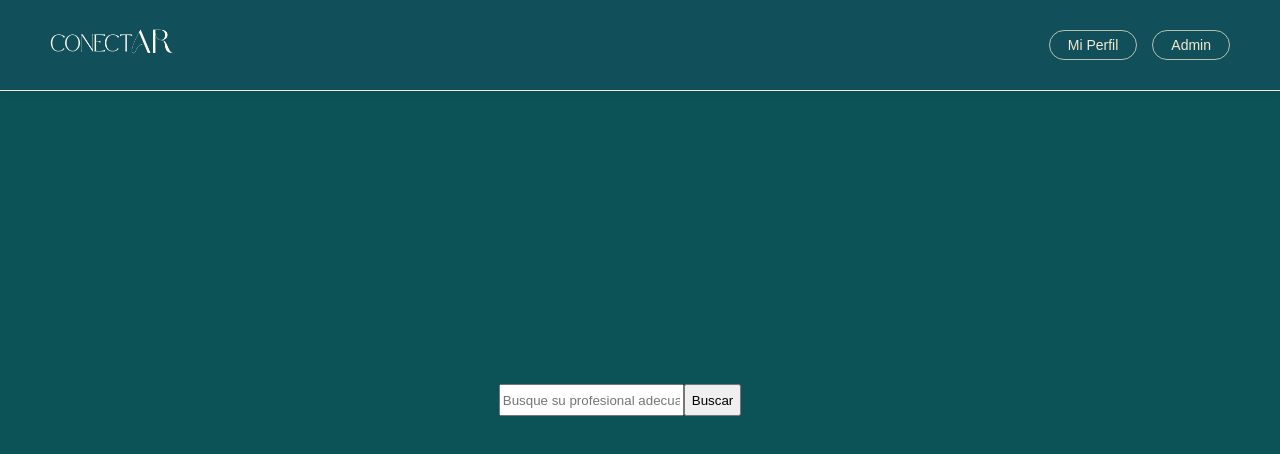
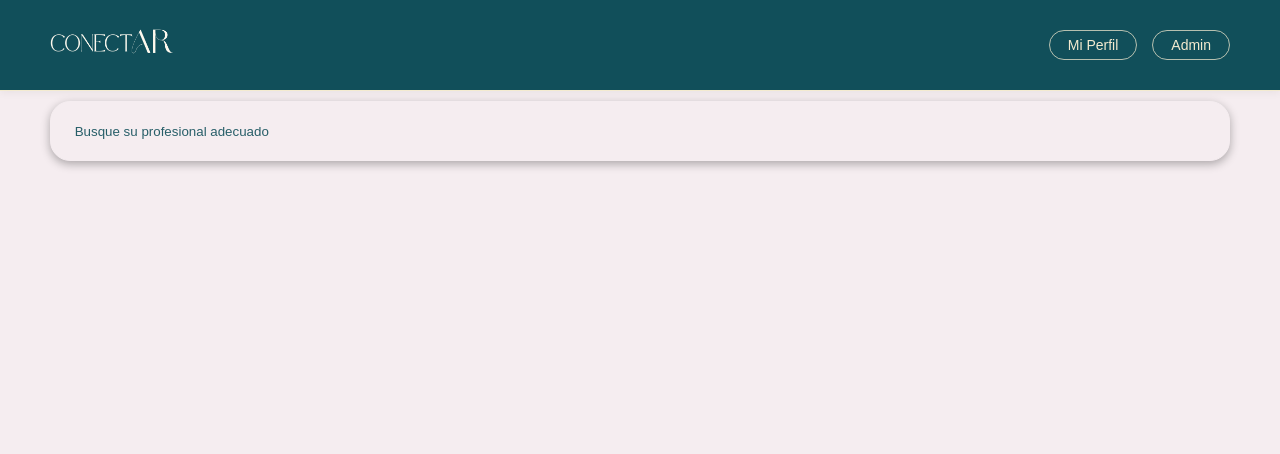
Before and after one commit to AugustoMoratti/TP-DSW-2025-Moratti-Soto-Cossia-Bertuccelli, a React (Vite) app in the folder Frontend/conectar/: page /busqProfesionales in a window 1280 px wide. Shown: the top 454 px of the page. Built offline with nearby package versions, Linux system fonts and the light colour scheme.

Commit message:
busqProf page terminada

```diff
--- a/Frontend/conectar/index.css
+++ b/Frontend/conectar/index.css
@@ -1,6 +1,6 @@
 body {
   margin: 0;
-  background: #0B5357;
+  background: #114f5a;
   color: #fff;
   font-family: system-ui;
   display: grid;
--- a/Frontend/conectar/src/components/header/header.css
+++ b/Frontend/conectar/src/components/header/header.css
@@ -1,5 +1,4 @@
 .header {
-  position: fixed;
   top: 0;
   left: 0;
   width: 100%;
--- /dev/null
+++ b/Frontend/conectar/src/pages/BusquedaProfesionales/busqProf.css
@@ -0,0 +1,51 @@
+html,
+body,
+.busprof-page {
+  display: flex;
+  flex-direction: column;
+  width: 100%;
+  height: 100vh;
+  margin: 0;
+  background-color: #f5edf0;
+  font-family: 'Courier New', Courier, monospace;
+}
+
+.main-container {
+  box-sizing: border-box;
+  display: flex;
+  flex-direction: column;
+  align-items: center;
+  justify-content: center;
+  padding: 10px 50px;
+  color: #114f5a;
+  gap: 20px;
+}
+
+.buscador {
+  box-sizing: border-box;
+  background-color: #f5edf0;
+  color: #114f5a;
+  width: 100%;
+  height: 60px;
+  padding-left: 20px;
+  border-radius: 20px;
+  border: 1px solid #f5edf0;
+  box-shadow: 0px 3px 10px rgba(0, 0, 0, 0.3);
+}
+
+input::placeholder {
+  color: #114f5a;
+  opacity: 0.9;
+}
+
+input:focus {
+  border: 1px solid #114f5a;
+  box-shadow: 0px 3px 10px #114f5aa5;
+  outline: none;
+}
+
+.container-perfiles {
+  box-sizing: border-box;
+  height: 100vh;
+  width: 100%;
+}
--- a/Frontend/conectar/src/pages/BusquedaProfesionales/busqProf.tsx
+++ b/Frontend/conectar/src/pages/BusquedaProfesionales/busqProf.tsx
@@ -1,6 +1,8 @@
 import { useState } from "react";
 import Header from "../../components/header/header"
 import type { Usuario } from "../interfaces/usuario.ts";
+import CardProfesional from "./cardsProf.tsx";
+import "./busqProf.css";
 
 export default function BusquedaProfesionales() {
   const [query, setQuery] = useState('');
@@ -24,33 +26,27 @@ export default function BusquedaProfesionales() {
   };
 
   return (
-    <>
+    <div className="busprof-page">
       <Header>
         <button className="header-btn">Mi Perfil</button>
         <button className="header-btn">Admin</button>
       </Header>
-      <main>
+      <div className='main-container'>
         <input
           type="text"
-          placeholder="Busque su profesional adecuado"
+          className="buscador"
+          placeholder=" Busque su profesional adecuado"
           value={query}
           onChange={e => setQuery(e.target.value)}
-          onKeyDown={e => e.key === 'Enter' && handleBuscar()}>
-        </input>
+          onKeyDown={e => e.key === 'Enter' && handleBuscar()} />
 
-        <button onClick={handleBuscar}>Buscar</button>
 
         {cargando && <p>cargando...</p>}
 
-        <ul>
-          {usuarios.map(u => (
-            <li key={u.id}>
-              {u.nombre}
-            </li>
-          ))}
-        </ul>
-
-      </main>
-    </>
+        <div className="container-perfiles">
+          <CardProfesional usuarios={usuarios} />
+        </div>
+      </div>
+    </div>
   )
 }
--- /dev/null
+++ b/Frontend/conectar/src/pages/BusquedaProfesionales/cardsProf.css
@@ -0,0 +1,8 @@
+.profs-container {
+  display: grid;
+  grid-template-columns: repeat(auto-fit, minmax(410px, 1fr));
+  background-color: #f5edf0;
+  width: 100%;
+  grid-row-gap: 20px;
+  grid-column-gap: 85px;
+}
--- /dev/null
+++ b/Frontend/conectar/src/pages/BusquedaProfesionales/cardsProf.tsx
@@ -0,0 +1,21 @@
+import type { Usuario } from "../interfaces/usuario.ts";
+import "./cardsProf.css"
+interface UsuarioCardProps {
+  usuarios: Usuario[];
+}
+import PerfilCard from "./perfilCard.tsx";
+
+interface UsuarioCardProps {
+  usuarios: Usuario[];
+}
+
+
+export default function CardProfesional({ usuarios }: UsuarioCardProps) {
+  return (
+    <div className="profs-container">
+      {usuarios.map(us => (
+        <PerfilCard key={us.id} usuario={us} />
+      ))}
+    </div>
+  );
+}
--- /dev/null
+++ b/Frontend/conectar/src/pages/BusquedaProfesionales/perfilCard.css
@@ -0,0 +1,69 @@
+.card-user {
+  box-sizing: border-box;
+  display: flex;
+  flex-direction: column;
+  justify-content: space-between;
+  width: 410px;
+  height: 160px;
+  max-width: 410px;
+  max-height: 160px;
+  background-color: #f5edf0;
+  border-radius: 35px;
+  box-shadow: 0px 3px 10px rgba(0, 0, 0, 0.3);
+}
+
+.user-info {
+  display: flex;
+  flex-direction: row;
+  padding: 20px 20px;
+  gap: 15px;
+}
+
+.img-perfil {
+  padding-top: 5px;
+  height: 50px;
+  border-radius: 50%;
+  aspect-ratio: 1;
+  object-fit: cover;
+}
+
+.parrafos {
+  font-size: 13px;
+}
+
+.name {
+  font-weight: bold;
+  font-size: 16px;
+}
+
+p {
+  margin: 2px 0px;
+}
+
+.pie-card {
+  height: 100%;
+  display: flex;
+  flex-direction: row;
+  justify-content: space-between;
+  padding: 20px 20px;
+}
+
+.resenia {
+  margin: 0 0;
+  height: 25px;
+}
+
+.ver-perfil-btn {
+  height: 25px;
+  width: 80px;
+  border: none;
+  background-color: #f5edf0;
+  color: #114f5a;
+}
+
+.ver-perfil-btn:hover {
+  cursor: pointer;
+  border-radius: 20px;
+  background-color: #114f5a;
+  color: #f5edf0;
+}
--- /dev/null
+++ b/Frontend/conectar/src/pages/BusquedaProfesionales/perfilCard.tsx
@@ -0,0 +1,35 @@
+import type { Usuario } from "../interfaces/usuario";
+import "./perfilCard.css";
+
+interface Props {
+  usuario: Usuario;
+}
+
+export default function PerfilCard({ usuario }: Props) {
+  return (
+    <section className="card-user">
+      <div className="user-info">
+        <img
+          src="/assets/OIP.webp"
+          alt="imagen de perfil"
+          className="img-perfil"
+        />
+        <div className="parrafos">
+          <p className="name">{usuario.nombre} {usuario.apellido}</p>
+          <p className="profesiones">
+            Profesiones: {(usuario.profesiones ?? []).length > 0
+              ? usuario.profesiones!.map(p => p.nombreProfesion).join(", ")
+              : "Sin profesion"}
+          </p>
+          <p className="prov-localidad">
+            {usuario.localidad?.nombre},{usuario.provincia?.nombre}
+          </p>
+        </div>
+      </div>
+      <div className="pie-card">
+        <p className="resenia">★★★☆☆</p>
+        <button className="ver-perfil-btn">Ver perfil</button>
+      </div>
+    </section>
+  );
+}
```
Also changed, not shown: Frontend/conectar/assets/OIP.webp (added), 1 other file (tests, documents, lock files or other folders).
